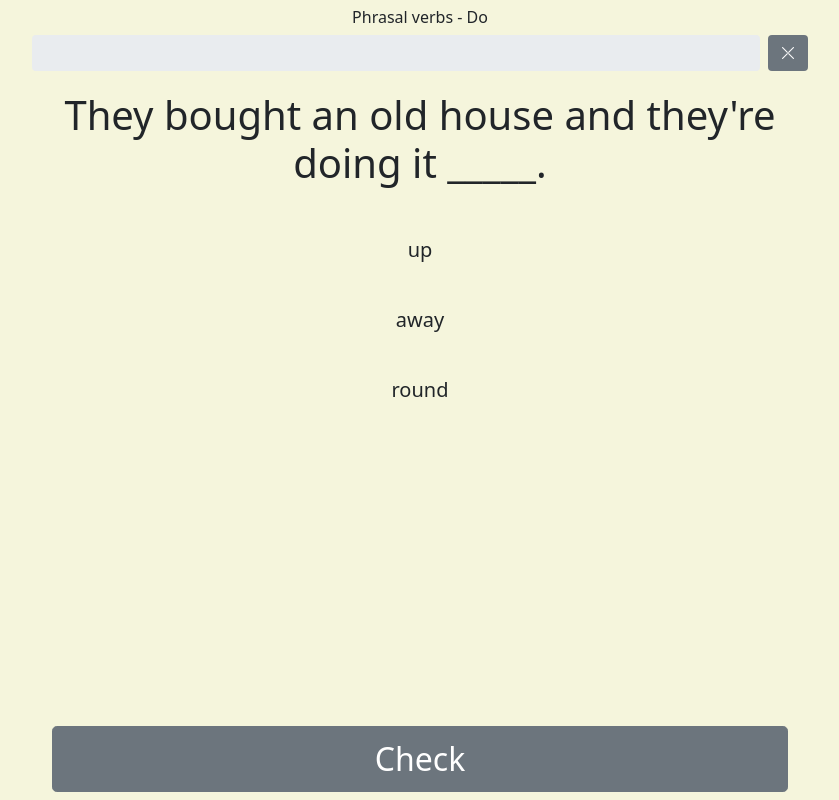
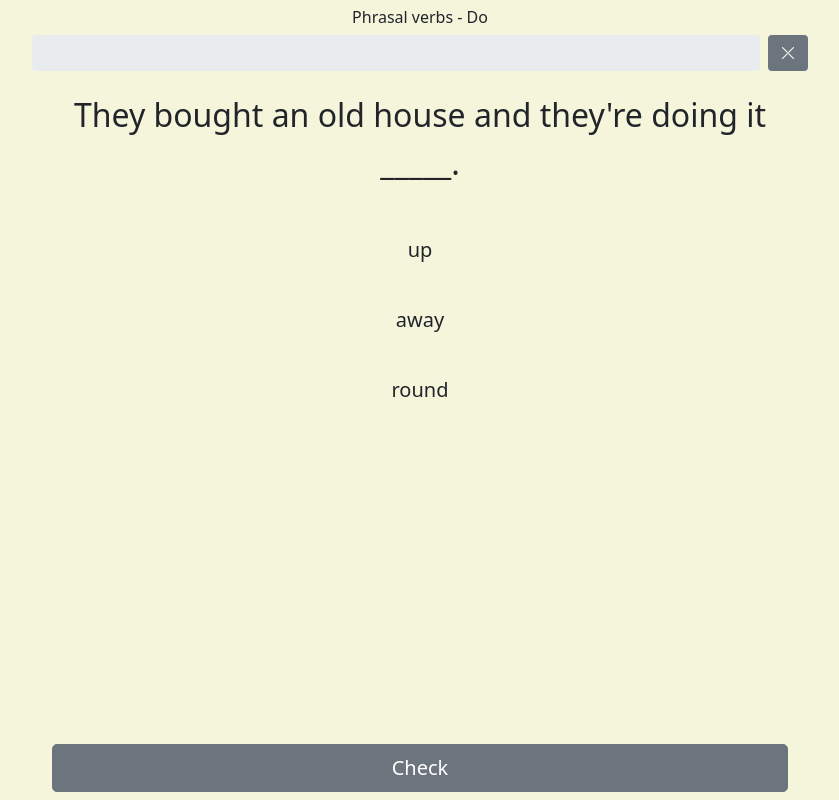
Before and after one commit to ramiboutas/englishquiz, a Django app: a page that uses templates/question_detail.html in a window 1280 px wide. Shown: the whole page, without its empty margins (220-1059 px from the left). Run offline with Django 4.2, Linux system fonts and the light colour scheme; data comes from the database, SQL or seed files in the repository; some libraries are stand-ins or nearby versions.

Commit message:
frontend changes

```diff
--- a/templates/home.html
+++ b/templates/home.html
@@ -6,10 +6,10 @@
 
 {% block content %}
 
-<h1 class="text-success text-center py-5"><i class="bi bi-pencil"></i> Learn English Online For Free <i class="bi bi-pencil"></i></h1>
+<h1 class="text-success text-center py-5"> Learn English Here!  </h1>
 
-<h2 class="text-center py-5">Learn and practice english with quizzes. Totally <strong class="text-success">free</strong> and without registration. </h2>
-
+<h2 class="text-center py-3">Learn and practice english with quizzes. Totally <strong class="text-success">free <i class="bi bi-emoji-sunglasses"></i> </strong> and without registration <i class="bi bi-check2-all text-success"></i> </h2>
+<h3 class="text-center text-success display-5 py-3"> <i class="bi bi-pencil"></i> <i class="bi bi-chat-dots"></i> <i class="bi bi-display"></i> </h3>
 
 <form class="" hx-get="{% url 'search_quizzes' %}" hx-trigger="change" hx-target="#quizzes" hx-indicator=".htmx-indicator">
   <div class="container py-5">
--- a/templates/partials/check_or_next_button.html
+++ b/templates/partials/check_or_next_button.html
@@ -2,10 +2,10 @@
   <div class="row">
     <div class="col-md-8 offset-md-2 mb-2">
      {% if not question.is_last %}
-       <a  style="font-size: 32px;" class="btn btn-lg btn-dark w-100 h-100 "
+       <a  class="btn btn-lg btn-dark w-100 h-100 "
         href="{{ question.next_object.get_detail_url }}">Next <i class="bi bi-arrow-right"></i></a>
       {% else %}
-        <a  style="font-size: 32px;" class="btn btn-lg btn-success w-100 h-100 "
+        <a  class="btn btn-lg btn-success w-100 h-100 "
          href="{{ question.lection.quiz.get_detail_url }}"><i class="bi bi-check-lg"></i> Done</a>
      {% endif %}
     </div>
--- a/templates/partials/quiz_list.html
+++ b/templates/partials/quiz_list.html
@@ -18,7 +18,7 @@
          <p class="text-secondary">Views
            <span class="text-success float-end"> {{ quiz.views | intcomma }} </span>
           </p>
-        <a href="{{ quiz.get_detail_url }}" class="btn btn-lg btn-outline-success w-100">{{ quiz.name}}</a>
+        <a href="{{ quiz.get_detail_url }}" class="btn btn-lg btn-success w-100 fs-3">{{ quiz.name}}</a>
       </div>
     </div>
   </div>
--- a/templates/question_detail.html
+++ b/templates/question_detail.html
@@ -30,14 +30,14 @@ hx-trigger="answerCheckedEvent from:body"></div>
     <div class="col-md-8 offset-md-2">
       <div class="row">
         {% if question.type == 1 %}
-          <p class="display-6 text-center py-1">
+          <p class="fs-2 text-center py-1">
             {% if question.text_one %} {{ question.text_one }} {% endif %}
             <input style="background-color: Beige; width: 100px;" class="text-center border-3 border-top-0 border-end-0 border-start-0"
               onkeypress="this.style.width = ((this.value.length + 10) * 15) + 'px';" type="text" name="answer_input_one" value="">
             {% if question.text_two %} {{ question.text_two }} {% endif %}
           </p>
         {% elif question.type == 2 %}
-          <p class="display-6 text-center py-1">
+          <p class="fs-2 text-center py-1">
             {% if question.text_one %} {{ question.text_one }} {% endif %}
             <input style="background-color: Beige; width: 100px;" class="text-center border-3 border-top-0 border-end-0 border-start-0"
               onkeypress="this.style.width = ((this.value.length + 10) * 15) + 'px';" type="text" name="answer_input_one" value="">
@@ -47,9 +47,9 @@ hx-trigger="answerCheckedEvent from:body"></div>
             {% if question.text_three %} {{ question.text_three }} {% endif %}
           </p>
         {% elif question.type == 5 %}
-          <p class="display-6 text-center py-1">{{ question.text_one }}</p>
-          {% if question.text_two %}<p class="display-6 text-center py-1">{{ question.text_two }}</p>{% endif %}
-          {% if question.text_three %}<p class="display-6 text-center py-1">{{ question.text_three }}</p>{% endif %}
+          <p class="fs-2 text-center py-1">{{ question.text_one }}</p>
+          {% if question.text_two %}<p class="fs-2 text-center py-1">{{ question.text_two }}</p>{% endif %}
+          {% if question.text_three %}<p class="fs-2 text-center py-1">{{ question.text_three }}</p>{% endif %}
         {% endif %}
       </div>
     </div>
@@ -72,7 +72,7 @@ hx-trigger="answerCheckedEvent from:body"></div>
     <div class="fixed-bottom container" hx-boost="true">
       <div class="row">
         <div class="col-md-8 offset-md-2 mb-2">
-          <button id="" style="font-size: 32px;" class="btn btn-lg btn-secondary w-100 h-100"
+          <button id="" class="btn btn-lg btn-secondary w-100 h-100"
             hx-post="{{ question.check_answer_url }}" hx-trigger="click" hx-target="#answers" hx-headers='{"X-CSRFToken": "{{ csrf_token }}"}' hx-swap="outerHTML">Check
           </button>
         </div>
```
Also changed, not shown: templates/partials/question_correct.html (+5 -5 lines), templates/partials/question_incorrect.html (+5 -5 lines), templates/quiz_detail.html (+4 -4 lines).
